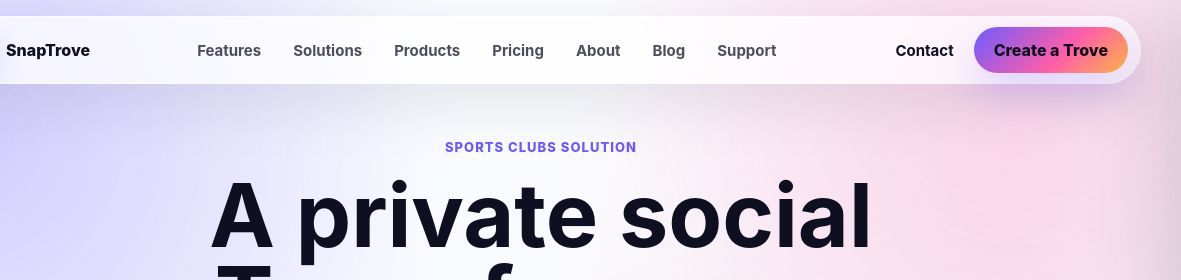
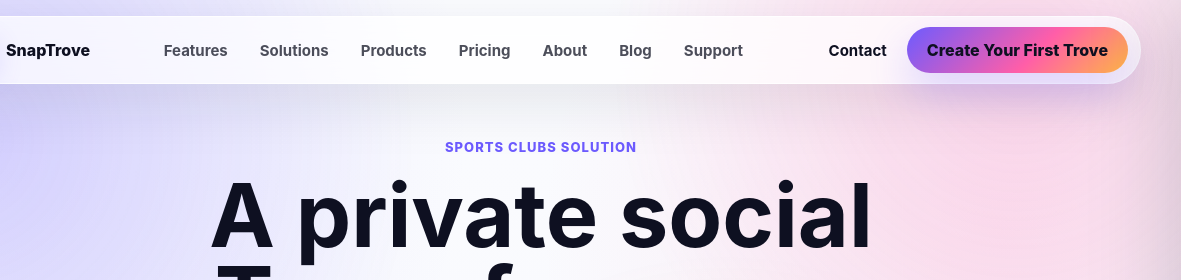
Before and after one commit to isacweisz/snaptrove, a website: page solutions/sports-clubs.html in a window 1280 px wide. Shown: the top 280 px of the page, 99-1280 px from the left. Drawn offline with Linux system fonts and the light colour scheme.

Commit message:
Update sports-clubs.html

```diff
--- a/solutions/sports-clubs.html
+++ b/solutions/sports-clubs.html
@@ -20,12 +20,12 @@
       </div></div>
       <a href="../pricing.html">Pricing</a><a href="../about.html">About</a><a href="../blog.html">Blog</a><a href="../support.html">Support</a>
     </nav>
-    <div class="nav-actions"><a class="nav-link" href="../contact.html">Contact</a><a class="nav-cta-solid" href="../app.html">Create a Trove</a><button class="mobile-menu-button" type="button" data-menu-open aria-label="Open menu"><span></span><span></span></button></div>
+    <div class="nav-actions"><a class="nav-link" href="../contact.html">Contact</a><a class="nav-cta-solid" href="../app.html">Create Your First Trove</a><button class="mobile-menu-button" type="button" data-menu-open aria-label="Open menu"><span></span><span></span></button></div>
   </header>
   <aside class="mobile-drawer" data-menu aria-hidden="true">
     <button class="mobile-close" type="button" data-menu-close aria-label="Close menu">Close</button>
     <a href="../index.html">Home</a><a href="../features.html">Features</a><a href="../solutions.html">Solutions</a><a href="../products.html">Products</a><a href="../pricing.html">Pricing</a><a href="../about.html">About</a><a href="../blog.html">Blog</a><a href="../support.html">Support</a><a href="../contact.html">Contact</a>
-    <a class="drawer-cta" href="../app.html">Create a Trove</a>
+    <a class="drawer-cta" href="../app.html">Create Your First Trove</a>
   </aside><div class="drawer-scrim" data-menu-close></div><main>
   <section class="inner-hero"><div class="animated-gradient" aria-hidden="true"></div><div class="site-container narrow reveal">
     <p class="eyebrow">Sports Clubs solution</p><h1>A private social Trove for every sports season.</h1><p>Capture matches, tours, team dinners and celebrations in a private social space for the club.</p>
```
